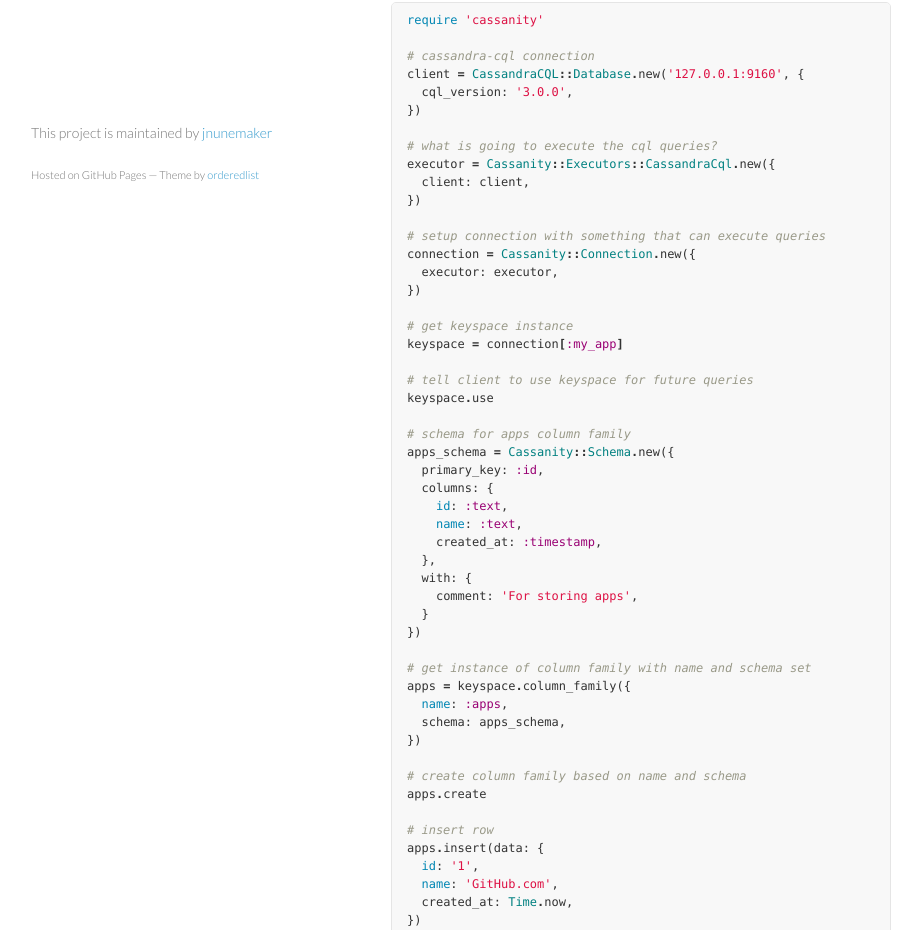
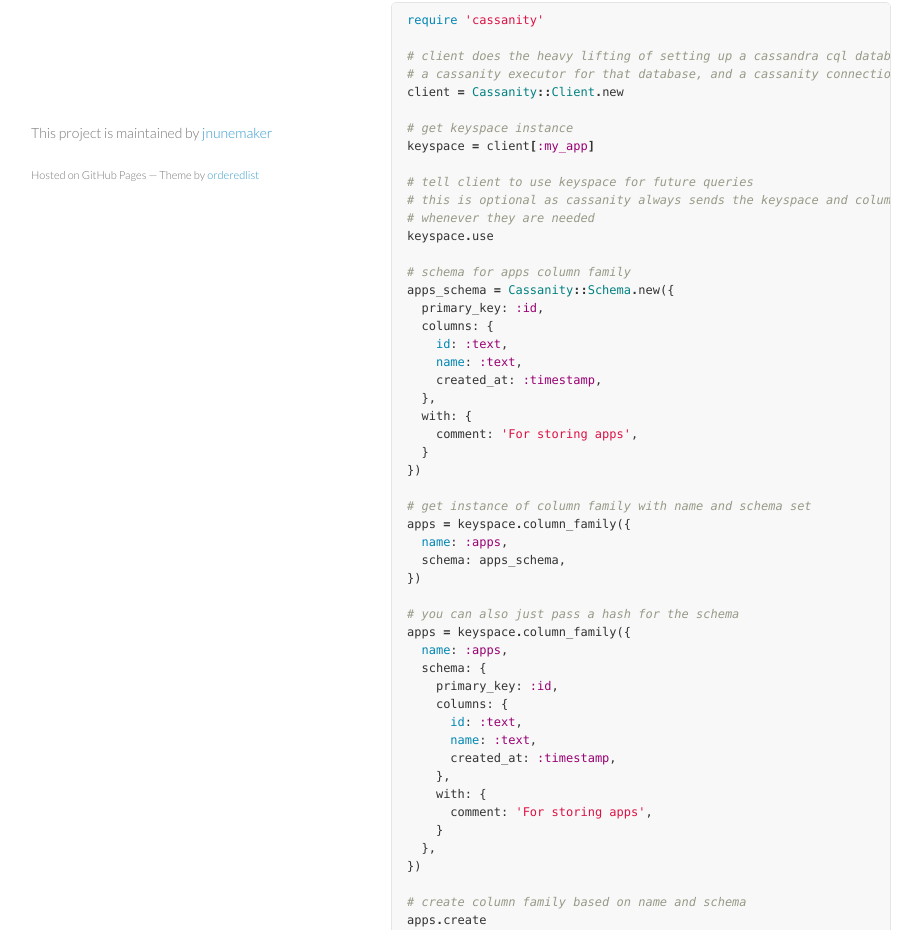
Before and after one commit to jnunemaker/cassanity, a plain HTML site: page index.html in a window 1280 px wide. Shown: the part 546-1476 px from the top of the page, without its empty margins (179-1101 px from the left). Drawn offline with Linux system fonts and the light colour scheme.

Commit message:
Create gh-pages branch via GitHub

```diff
--- a/index.html
+++ b/index.html
@@ -53,25 +53,16 @@
 
 <div class="highlight"><pre><span class="nb">require</span> <span class="s1">'cassanity'</span>
 
-<span class="c1"># cassandra-cql connection</span>
-<span class="n">client</span> <span class="o">=</span> <span class="no">CassandraCQL</span><span class="o">::</span><span class="no">Database</span><span class="o">.</span><span class="n">new</span><span class="p">(</span><span class="s1">'127.0.0.1:9160'</span><span class="p">,</span> <span class="p">{</span>
-  <span class="n">cql_version</span><span class="p">:</span> <span class="s1">'3.0.0'</span><span class="p">,</span>
-<span class="p">})</span>
-
-<span class="c1"># what is going to execute the cql queries?</span>
-<span class="n">executor</span> <span class="o">=</span> <span class="no">Cassanity</span><span class="o">::</span><span class="no">Executors</span><span class="o">::</span><span class="no">CassandraCql</span><span class="o">.</span><span class="n">new</span><span class="p">({</span>
-  <span class="n">client</span><span class="p">:</span> <span class="n">client</span><span class="p">,</span>
-<span class="p">})</span>
-
-<span class="c1"># setup connection with something that can execute queries</span>
-<span class="n">connection</span> <span class="o">=</span> <span class="no">Cassanity</span><span class="o">::</span><span class="no">Connection</span><span class="o">.</span><span class="n">new</span><span class="p">({</span>
-  <span class="n">executor</span><span class="p">:</span> <span class="n">executor</span><span class="p">,</span>
-<span class="p">})</span>
+<span class="c1"># client does the heavy lifting of setting up a cassandra cql database instance,</span>
+<span class="c1"># a cassanity executor for that database, and a cassanity connection</span>
+<span class="n">client</span> <span class="o">=</span> <span class="no">Cassanity</span><span class="o">::</span><span class="no">Client</span><span class="o">.</span><span class="n">new</span>
 
 <span class="c1"># get keyspace instance</span>
-<span class="n">keyspace</span> <span class="o">=</span> <span class="n">connection</span><span class="o">[</span><span class="ss">:my_app</span><span class="o">]</span>
+<span class="n">keyspace</span> <span class="o">=</span> <span class="n">client</span><span class="o">[</span><span class="ss">:my_app</span><span class="o">]</span>
 
 <span class="c1"># tell client to use keyspace for future queries</span>
+<span class="c1"># this is optional as cassanity always sends the keyspace and column family name</span>
+<span class="c1"># whenever they are needed</span>
 <span class="n">keyspace</span><span class="o">.</span><span class="n">use</span>
 
 <span class="c1"># schema for apps column family</span>
@@ -91,6 +82,22 @@
 <span class="n">apps</span> <span class="o">=</span> <span class="n">keyspace</span><span class="o">.</span><span class="n">column_family</span><span class="p">({</span>
   <span class="nb">name</span><span class="p">:</span> <span class="ss">:apps</span><span class="p">,</span>
   <span class="n">schema</span><span class="p">:</span> <span class="n">apps_schema</span><span class="p">,</span>
+<span class="p">})</span>
+
+<span class="c1"># you can also just pass a hash for the schema</span>
+<span class="n">apps</span> <span class="o">=</span> <span class="n">keyspace</span><span class="o">.</span><span class="n">column_family</span><span class="p">({</span>
+  <span class="nb">name</span><span class="p">:</span> <span class="ss">:apps</span><span class="p">,</span>
+  <span class="n">schema</span><span class="p">:</span> <span class="p">{</span>
+    <span class="n">primary_key</span><span class="p">:</span> <span class="ss">:id</span><span class="p">,</span>
+    <span class="n">columns</span><span class="p">:</span> <span class="p">{</span>
+      <span class="nb">id</span><span class="p">:</span> <span class="ss">:text</span><span class="p">,</span>
+      <span class="nb">name</span><span class="p">:</span> <span class="ss">:text</span><span class="p">,</span>
+      <span class="n">created_at</span><span class="p">:</span> <span class="ss">:timestamp</span><span class="p">,</span>
+    <span class="p">},</span>
+    <span class="n">with</span><span class="p">:</span> <span class="p">{</span>
+      <span class="n">comment</span><span class="p">:</span> <span class="s1">'For storing apps'</span><span class="p">,</span>
+    <span class="p">}</span>
+  <span class="p">},</span>
 <span class="p">})</span>
 
 <span class="c1"># create column family based on name and schema</span>
@@ -124,7 +131,29 @@
 <li><a href="https://github.com/jnunemaker/cassanity/tree/master/examples/keyspaces.rb">Keyspaces</a></li>
 <li><a href="https://github.com/jnunemaker/cassanity/tree/master/examples/column_families.rb">Column Families</a></li>
 <li><a href="https://github.com/jnunemaker/cassanity/tree/master/examples/select_range.rb">Select a Range</a></li>
-</ul><h2>Compatibility</h2>
+</ul><h2>Instrumentation</h2>
+
+<p>Cassanity comes with a log subscriber and automatic metriks instrumentation. By
+default these work with ActiveSupport::Notifications, but only require the
+pieces of ActiveSupport that are needed and only do so if you actually attempt
+to require the instrumentation files listed below.</p>
+
+<p>If you use any of this instrumentation, you will need to have activesupport in
+your Gemfile.</p>
+
+<p>To use the log subscriber:</p>
+
+<div class="highlight"><pre><span class="nb">require</span> <span class="s1">'cassanity/instrumentation/log_subscriber'</span>
+</pre></div>
+
+<p>To use the metriks instrumentation:</p>
+
+<div class="highlight"><pre><span class="nb">require</span> <span class="s1">'cassanity/instrumentation/metriks'</span>
+</pre></div>
+
+<p>For Rails, I typically drop these lines in an initialize named <code>cassanity.rb</code>.</p>
+
+<h2>Compatibility</h2>
 
 <ul>
 <li>Ruby 1.9.3</li>
```
Also changed, not shown: params.json (+1 -1 lines).
